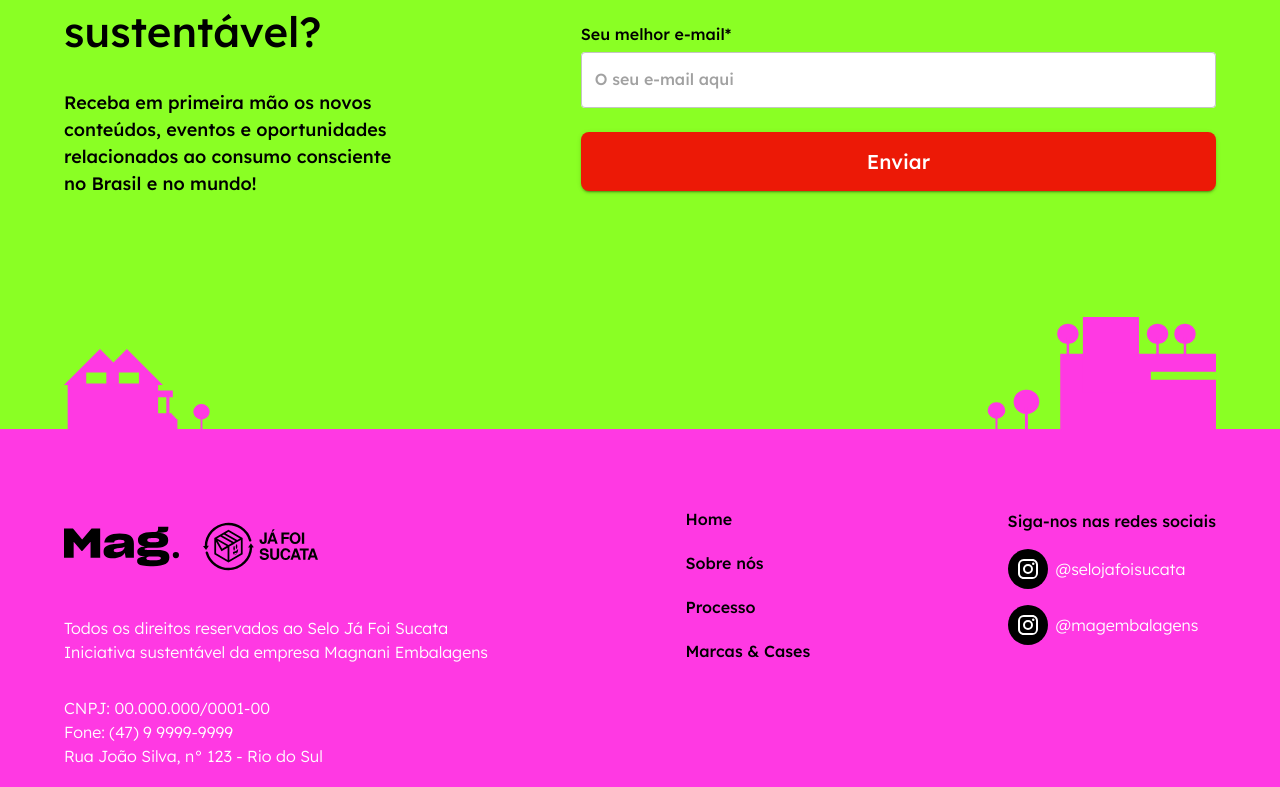
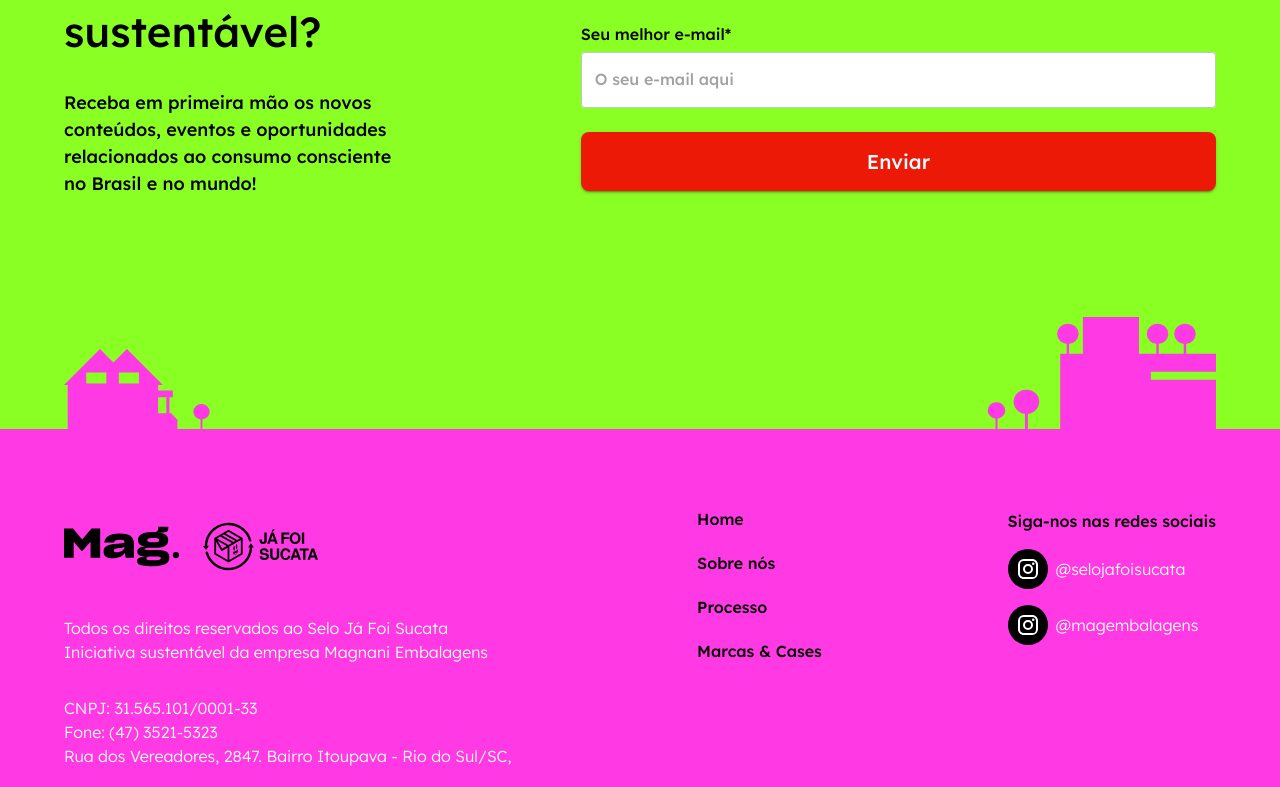
Before and after one commit to gffhammes/selo-ja-foi-sucata, a Next.js app: page / in a window 1280 px wide. Shown: the part 3906-4693 px from the top of the page. Built offline with nearby package versions, Linux system fonts and the light colour scheme.

Commit message:
feat: change data in footer

```diff
--- a/src/components/commons/Footer.js
+++ b/src/components/commons/Footer.js
@@ -29,9 +29,9 @@ const FooterMain = () => {
         <Typography fontWeight={300}>Iniciativa sustentável da empresa Magnani Embalagens</Typography>
       </Stack>
       <Stack sx={{ color: '#fff' }}>
-        <Typography fontWeight={300}>CNPJ: 00.000.000/0001-00</Typography>
-        <Typography fontWeight={300}>Fone: (47) 9 9999-9999</Typography>
-        <Typography fontWeight={300}>Rua João Silva, n° 123 - Rio do Sul</Typography>
+        <Typography fontWeight={300}>CNPJ: 31.565.101/0001-33</Typography>
+        <Typography fontWeight={300}>Fone: (47) 3521-5323</Typography>
+        <Typography fontWeight={300}>Rua dos Vereadores, 2847. Bairro Itoupava - Rio do Sul/SC, </Typography>
       </Stack>
     </Stack>
   )
--- a/src/components/home/HomePage.js
+++ b/src/components/home/HomePage.js
@@ -1,5 +1,5 @@
 import { Box, Container, Typography } from '@mui/material'
-import React from 'react'
+import React, { useEffect } from 'react'
 import { HomePreFooter } from '../commons/PreFooter'
 import { BrandsSection } from './BrandsSection'
 import { ContactForm } from './ContactForm'
@@ -10,6 +10,7 @@ import { ProcessSection } from './ProcessSection'
 import { TransformationCard } from './TransformationCard'
 
 export const HomePage = () => {
+
   return (
     <Box sx={{ height: '100%' }}>
       <HeroSection />
--- a/src/components/home/ProcessSection.js
+++ b/src/components/home/ProcessSection.js
@@ -1,6 +1,6 @@
-import { Box, Button, Container, Grid, Stack, Typography } from '@mui/material'
+import { Box, Button, Container, Grid, Grow, Stack, Typography } from '@mui/material'
 import Image from 'next/image'
-import React from 'react'
+import React, { useRef } from 'react'
 import { defaultButtonStyle } from '../../constants/buttonStyle'
 import { ProcessIconText } from './ProcessIconText'
 import Link from 'next/link'
```
Also changed, not shown: styles/globals.scss (line endings or trailing spaces).
